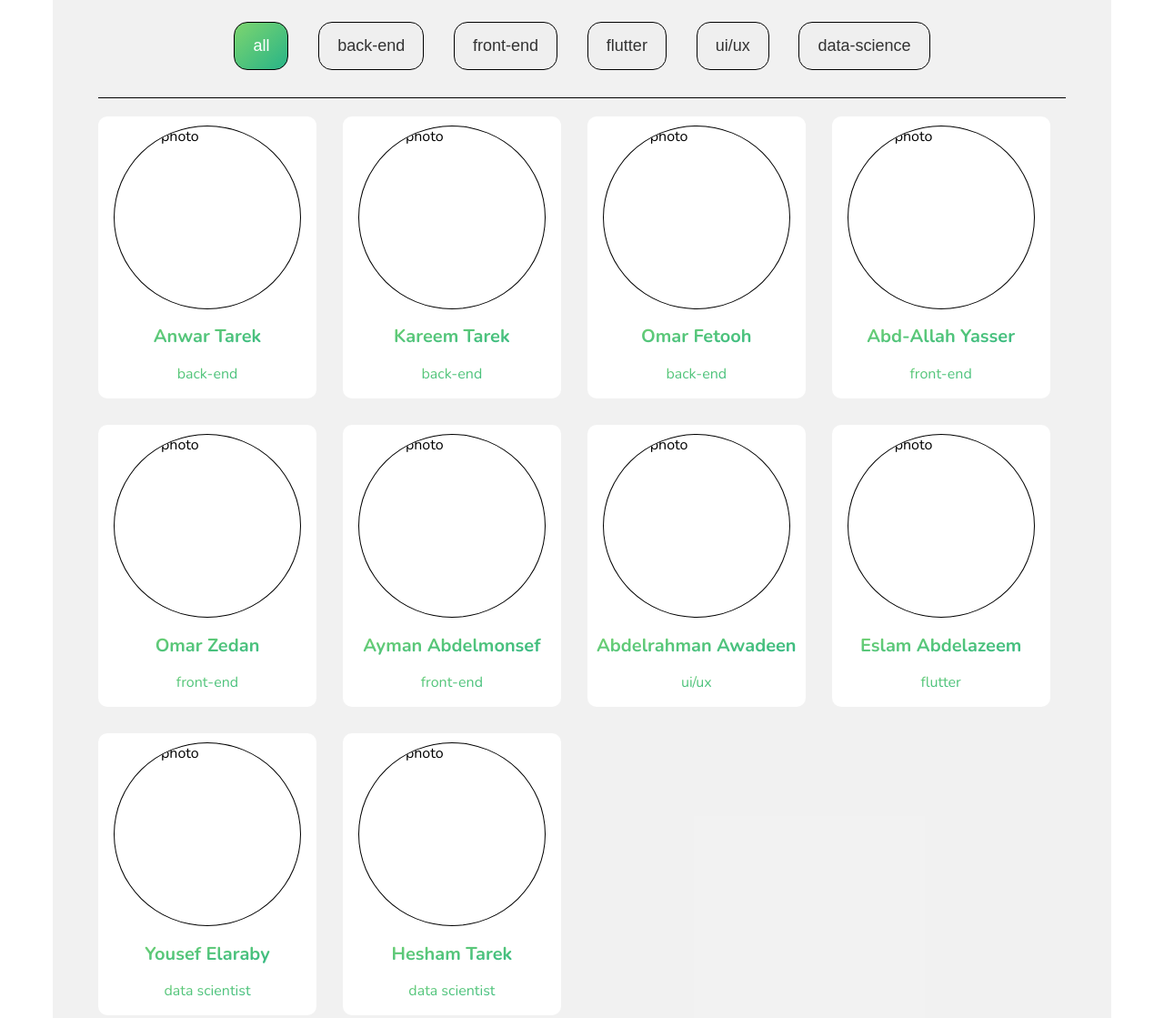
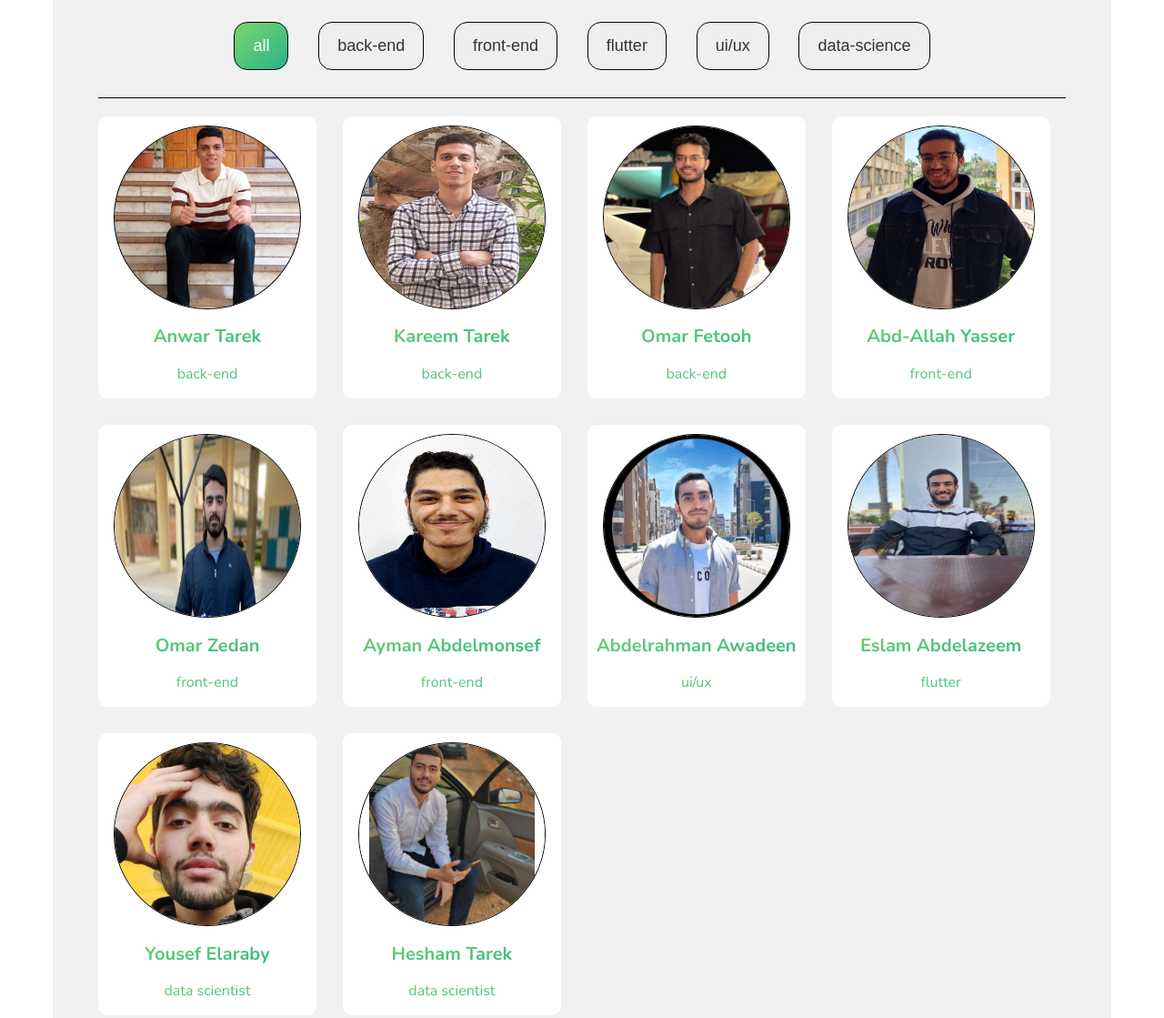
Before and after one commit to anwartarekA/galleryTeam, a plain HTML site: page index.html in a window 1280 px wide. Shown: the part 120-1239 px from the top of the page at 91% size. Drawn offline with nearby package versions, Linux system fonts and the light colour scheme; the site is published under a folder, as on GitHub Pages, so addresses that start at the root find nothing.

Commit message:
Update index.html

```diff
--- a/index.html
+++ b/index.html
@@ -32,70 +32,70 @@
         </div>
         <div class="data">
           <div class="card" data-filter="back-end" data-id="1">
-            <div><img src="/img/1.jpg" alt="user photo" /></div>
+            <div><img src="img/1.jpg" alt="user photo" /></div>
             <div class="details">
               <h2>anwar tarek</h2>
               <p>back-end</p>
             </div>
           </div>
           <div class="card" data-filter="back-end" data-id="2">
-            <div><img src="/img/2.jpg" alt="user photo" /></div>
+            <div><img src="img/2.jpg" alt="user photo" /></div>
             <div class="details">
               <h2>kareem tarek</h2>
               <p>back-end</p>
             </div>
           </div>
           <div class="card" data-filter="back-end" data-id="3">
-            <div><img src="/img/3.jpg" alt="user photo" /></div>
+            <div><img src="img/3.jpg" alt="user photo" /></div>
             <div class="details">
               <h2>omar fetooh</h2>
               <p>back-end</p>
             </div>
           </div>
           <div class="card" data-filter="front-end" data-id="4">
-            <div><img src="/img/4.jpg" alt="user photo" /></div>
+            <div><img src="img/4.jpg" alt="user photo" /></div>
             <div class="details">
               <h2>abd-allah yasser</h2>
               <p>front-end</p>
             </div>
           </div>
           <div class="card" data-filter="front-end" data-id="5">
-            <div><img src="/img/5.jpg" alt="user photo" /></div>
+            <div><img src="img/5.jpg" alt="user photo" /></div>
             <div class="details">
               <h2>omar zedan</h2>
               <p>front-end</p>
             </div>
           </div>
           <div class="card" data-filter="front-end" data-id="6">
-            <div><img src="/img/6.jpg" alt="user photo" /></div>
+            <div><img src="img/6.jpg" alt="user photo" /></div>
             <div class="details">
               <h2>ayman abdelmonsef</h2>
               <p>front-end</p>
             </div>
           </div>
           <div class="card" data-filter="ui" data-id="7">
-            <div><img src="/img/7.jpg" alt="user photo" /></div>
+            <div><img src="img/7.jpg" alt="user photo" /></div>
             <div class="details">
               <h2>abdelrahman awadeen</h2>
               <p>ui/ux</p>
             </div>
           </div>
           <div class="card" data-filter="flutter" data-id="8">
-            <div><img src="/img/8.jpg" alt="user photo" /></div>
+            <div><img src="img/8.jpg" alt="user photo" /></div>
             <div class="details">
               <h2>eslam abdelazeem</h2>
               <p>flutter</p>
             </div>
           </div>
           <div class="card" data-filter="data-science" data-id="9">
-            <div><img src="/img/9.jpg" alt="user photo" /></div>
+            <div><img src="img/9.jpg" alt="user photo" /></div>
             <div class="details">
               <h2>yousef elaraby</h2>
               <p>data scientist</p>
             </div>
           </div>
           <div class="card" data-filter="data-science" data-id="10">
-            <div><img src="/img/10.jpg" alt="user photo" /></div>
+            <div><img src="img/10.jpg" alt="user photo" /></div>
             <div class="details">
               <h2>hesham tarek</h2>
               <p>data scientist</p>
```
